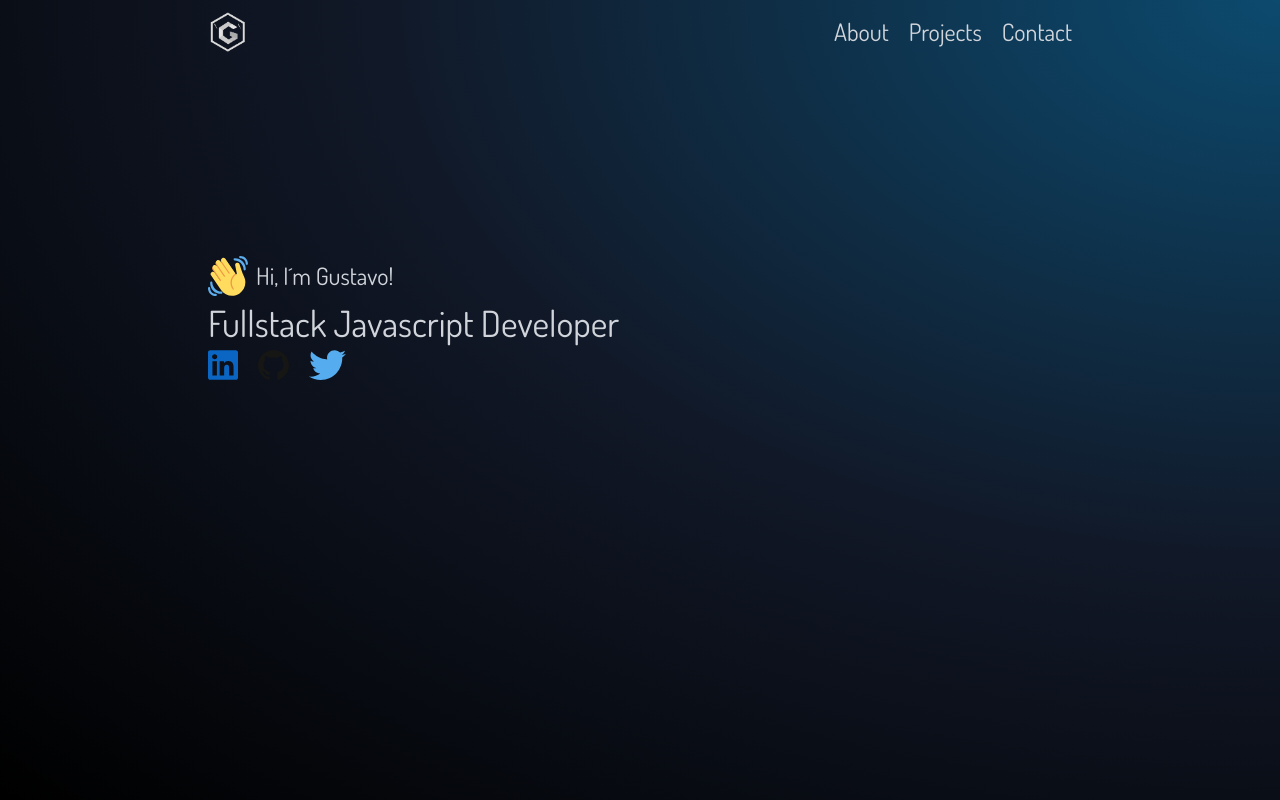
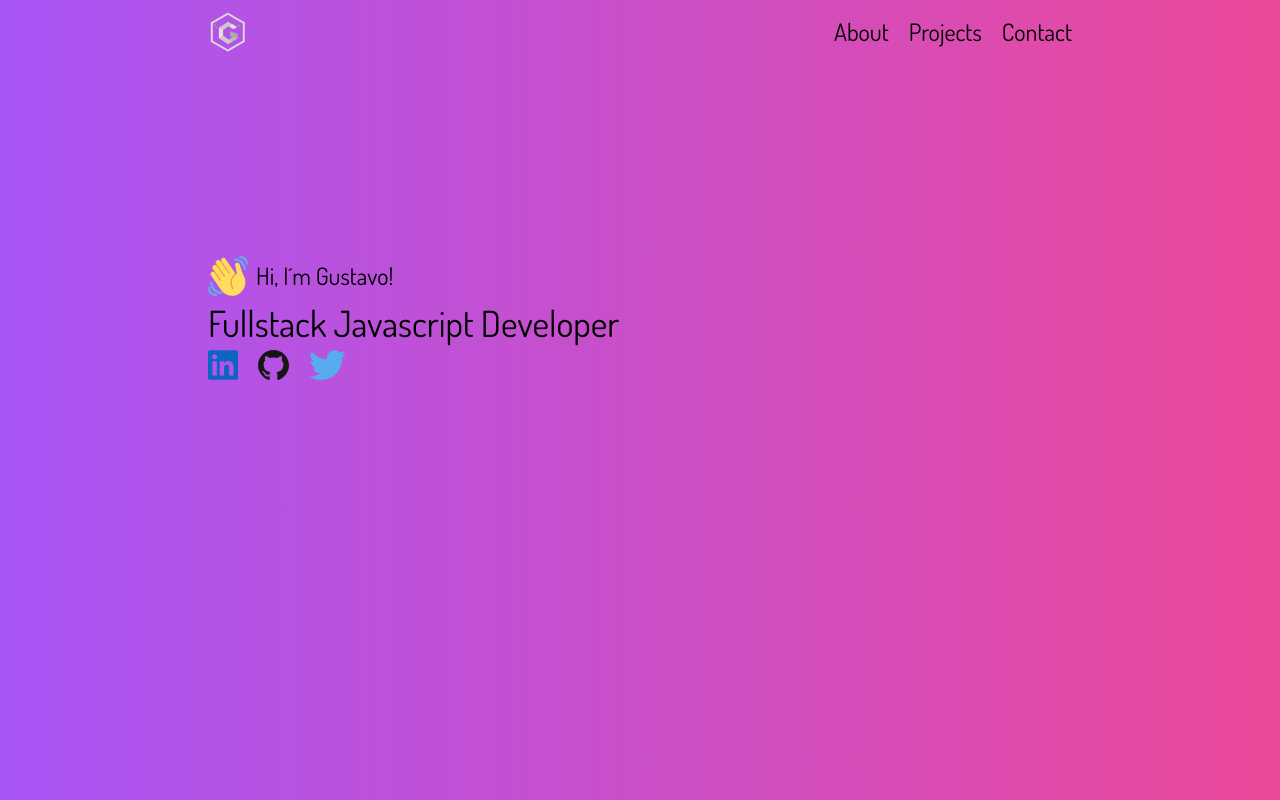
Before and after one commit to gustavoylc/portfolio, a Next.js app: page / in a window 1280 px wide. Built offline with nearby package versions, Linux system fonts and the light colour scheme.

Commit message:
style: change background color

```diff
--- a/src/pages/_app.js
+++ b/src/pages/_app.js
@@ -10,7 +10,9 @@ const dosis = Dosis({
 
 export default function App({ Component, pageProps }) {
   return (
-    <main className={`${dosis.variable} font-sans`}>
+    <main
+      className={`${dosis.variable} font-sans bg-gradient-to-r from-purple-500 to-pink-500 h-screen`}
+    >
       <Layout>
         <Component {...pageProps} />
       </Layout>
--- a/src/styles/globals.css
+++ b/src/styles/globals.css
@@ -2,11 +2,11 @@
 @tailwind components;
 @tailwind utilities;
 
-@layer base {
+/* @layer base {
 	body {
 		@apply  bg-[radial-gradient(ellipse_at_top_right,_var(--tw-gradient-stops))] from-sky-900 via-gray-900 to-black h-screen text-gray-300;
 	}
-}
+}  */
 
 
 /* bg-[radial-gradient(ellipse_at_top_right,_var(--tw-gradient-stops))] from-sky-100 via-sky-50 to-gray-100 */
```
Also changed, not shown: 1 other file (tests, documents, lock files or other folders).
